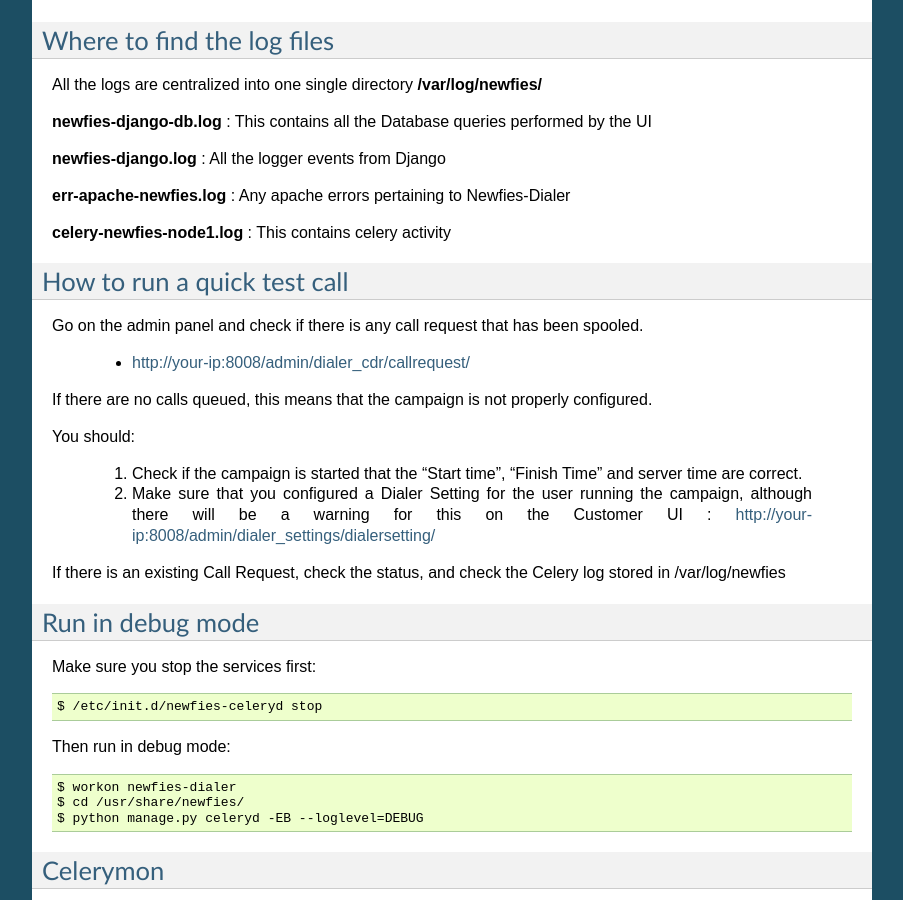
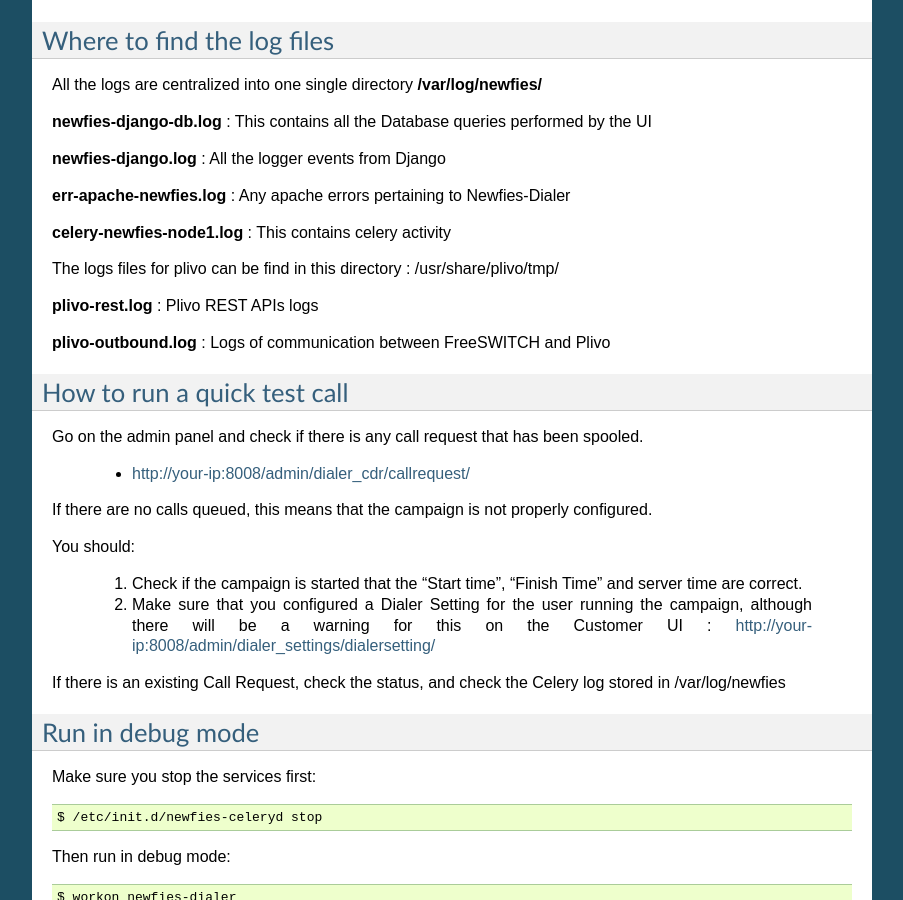
Before and after one commit to newfies-dialer/newfies-dialer, a Sphinx documentation site: the page built from docs/source/troubleshooting.rst, in a window 1280 px wide and 900 px high, scrolled down 723 px. Shown: the whole window, without its empty margins (198-1101 px from the left). Built offline with Sphinx 7.4.7, drawn with Linux system fonts in a browser that asks for light colours.

Commit message:
update doc

```diff
--- a/docs/source/troubleshooting.rst
+++ b/docs/source/troubleshooting.rst
@@ -53,6 +53,13 @@
 
 
 **celery-newfies-node1.log** : This contains celery activity
+
+
+The logs files for plivo can be find in this directory : /usr/share/plivo/tmp/
+
+**plivo-rest.log** : Plivo REST APIs logs
+
+**plivo-outbound.log** : Logs of communication between FreeSWITCH and Plivo
 
 
 
```
